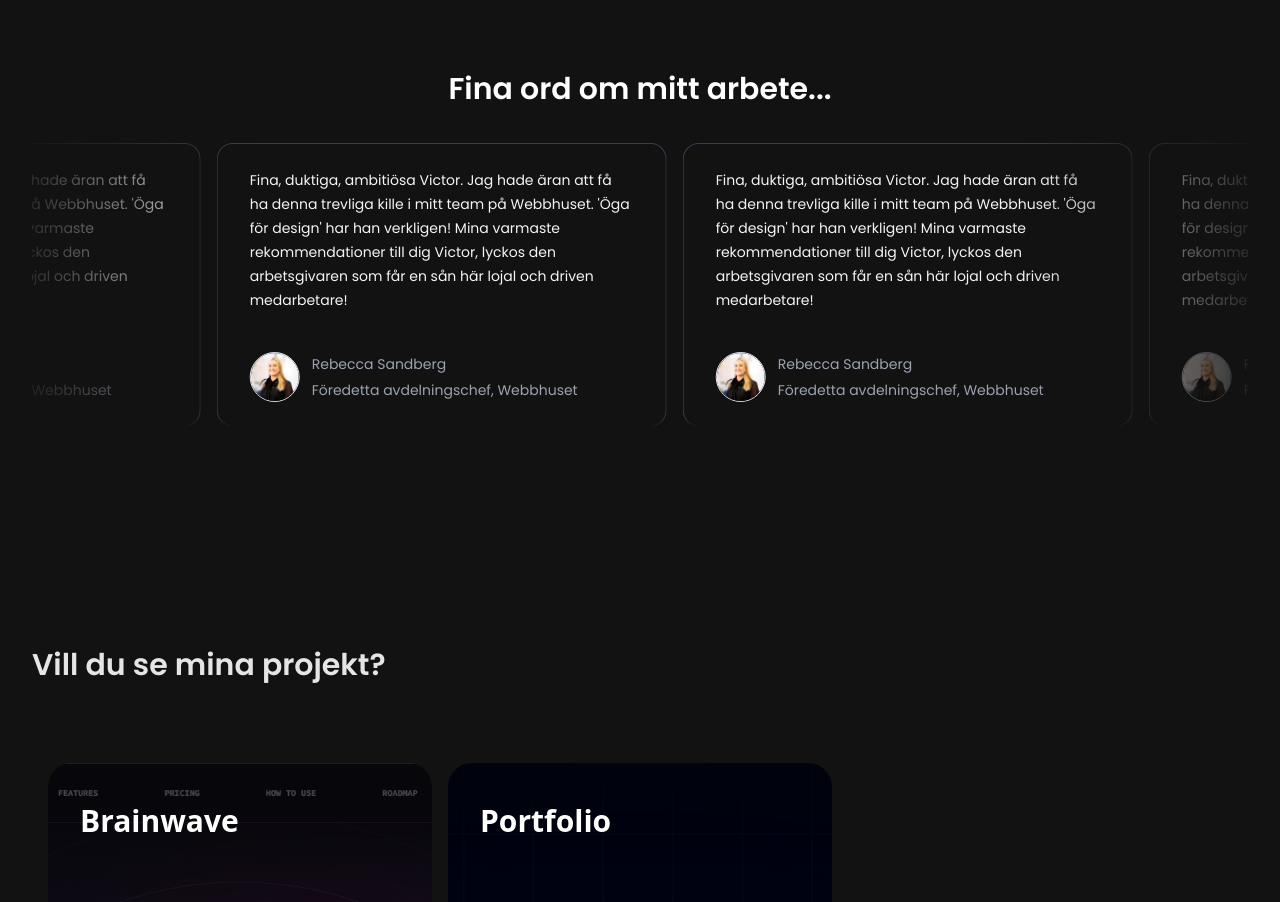
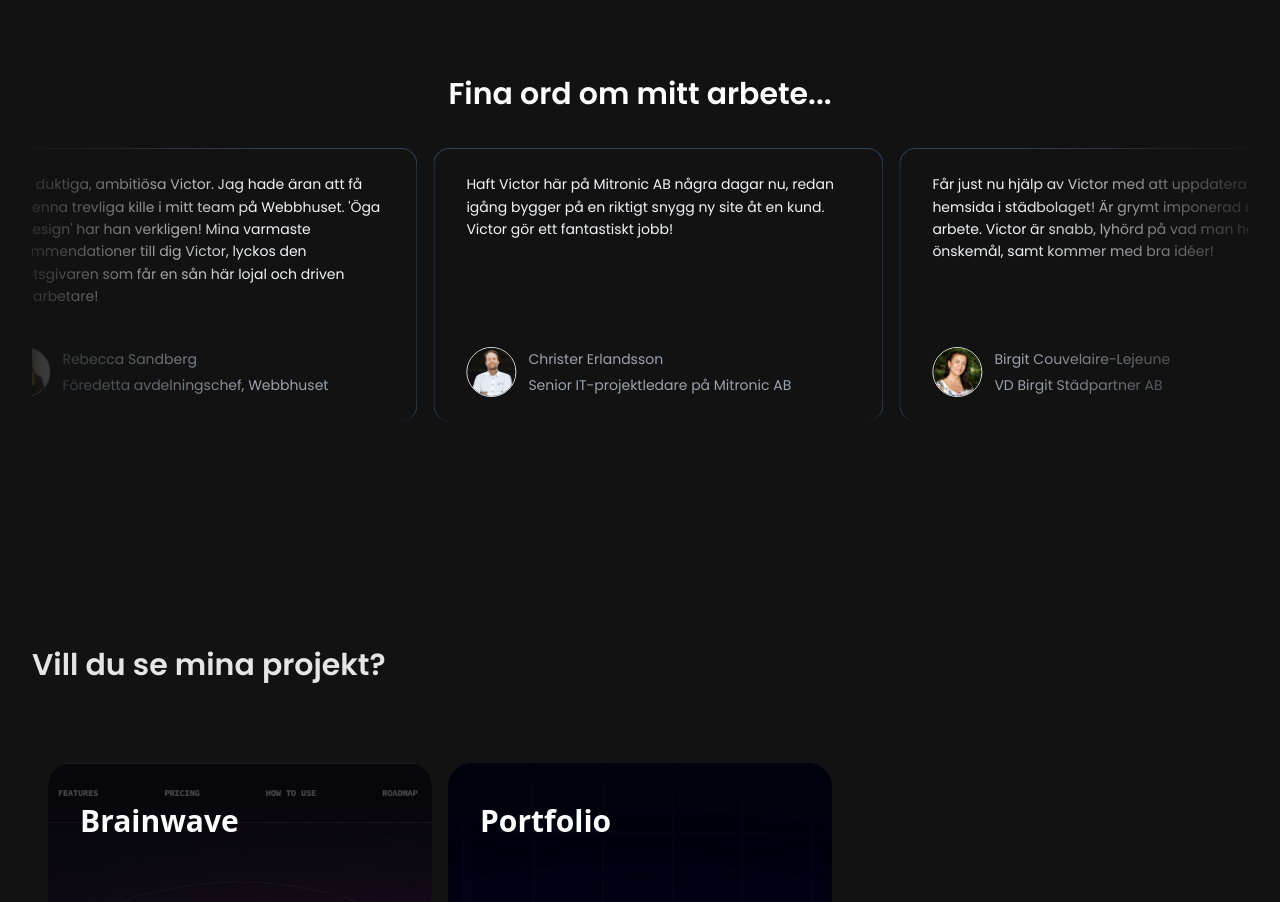
Before and after one commit to vCqstro/my_portfolio, a Next.js app: page / in a window 1280 px wide. Shown: the part 1580-2482 px from the top of the page. Built offline with nearby package versions, Linux system fonts and the light colour scheme.

Commit message:
Added an informational text in project section and updated testimonials section.

```diff
--- a/components/Projects.tsx
+++ b/components/Projects.tsx
@@ -33,6 +33,7 @@ const BrainwaveContent = () => {
           projektet har gett mig självförtroendet att ta på mig mer komplexa
           uppgifter och samt bredda mina kunskaper.
         </p>
+        <p className="text-base md:text-2xl font-sans max-w-3xl">OBS: Innehållet på denna sida är exempelinnehåll och har inget samband med verkligheten.</p>
         <div className="flex justify-between">
           <Link target="_blank" href="https://brainwave-nu-weld.vercel.app/">
             <Button size={"lg"} variant={"default"} className="text-white">
@@ -82,6 +83,7 @@ const PortfolioContent = () => {
           något. Det här projektet har gett mig självförtroendet att fortsätta
           utveckla mina färdigheter och ta mig an mer komplexa uppdrag.
         </p>
+        <p className="text-base md:text-2xl font-sans max-w-3xl">OBS: Innehållet på denna sida är exempelinnehåll och har inget samband med verkligheten.</p>
         <div className="flex justify-between">
           <Link
             target="_blank"
--- a/components/Testimonials.tsx
+++ b/components/Testimonials.tsx
@@ -11,7 +11,7 @@ export default function InfiniteMovingCardsDemo() {
         <InfiniteMovingCards
           items={testimonials}
           direction="right"
-          speed="normal"
+          speed="fast"
           className="text-black"
           pauseOnHover
         />
@@ -29,18 +29,18 @@ const testimonials: {
 }[] = [
   {
     quote:
-      "Fina, duktiga, ambitiösa Victor. Jag hade äran att få ha denna trevliga kille i mitt team på Webbhuset. 'Öga för design' har han verkligen! Mina varmaste rekommendationer till dig Victor, lyckos den arbetsgivaren som får en sån här lojal och driven medarbetare!",
-    name: "Rebecca Sandberg",
-    title: "Föredetta avdelningschef, Webbhuset",
-    src: "/images/rebecca_sandberg.png",
+      "Haft Victor här på Mitronic AB några dagar nu, redan igång bygger på en riktigt snygg ny site åt en kund. Victor gör ett fantastiskt jobb!",
+    name: "Christer Erlandsson",
+    title: "Senior IT-projektledare på Mitronic AB",
+    src: "/images/christer.png",
     id: "testimonial1", // Unique identifier for the first item
   },
   {
     quote:
-      "Fina, duktiga, ambitiösa Victor. Jag hade äran att få ha denna trevliga kille i mitt team på Webbhuset. 'Öga för design' har han verkligen! Mina varmaste rekommendationer till dig Victor, lyckos den arbetsgivaren som får en sån här lojal och driven medarbetare!",
-    name: "Rebecca Sandberg",
-    title: "Föredetta avdelningschef, Webbhuset",
-    src: "/images/rebecca_sandberg.png",
+      "Får just nu hjälp av Victor med att uppdatera vår hemsida i städbolaget! Är grymt imponerad av hans arbete. Victor är snabb, lyhörd på vad man har för önskemål, samt kommer med bra idéer!",
+    name: "Birgit Couvelaire-Lejeune",
+    title: "VD Birgit Städpartner AB",
+    src: "/images/birgit.png",
     id: "testimonial2", // Unique identifier for the second item
   },
   // ... other testimonials with unique IDs
--- a/components/ui/infinite-moving-cards.tsx
+++ b/components/ui/infinite-moving-cards.tsx
@@ -95,20 +95,21 @@ export const InfiniteMovingCards = ({
         {items.map((item) => (
           <li
             key={item.id} // Use the item's unique ID as the key
-            className="w-[350px] max-w-full relative rounded-2xl border border-b-0 flex-shrink-0 border-slate-700 px-8 py-6 md:w-[450px]"
+            className="w-[350px] max-w-full relative rounded-2xl border border-b-0 flex-shrink-0 border-slate-700 px-8 py-6 md:w-[450px] flex flex-col justify-between"
             style={{
               background:
                 "linear-gradient(180deg, var(--slate-800), var(--slate-900))",
             }}
           >
-            <blockquote>
+            <blockquote className="flex flex-col">
               <div
                 aria-hidden="true"
                 className="user-select-none -z-1 pointer-events-none absolute -left-0.5 -top-0.5 h-[calc(100%_+_4px)] w-[calc(100%_+_4px)]"
               />
-              <span className=" relative z-20 text-sm leading-[1.6] text-gray-100 font-normal">
+              <span className="relative z-20 text-sm leading-[1.6] text-gray-100 font-normal">
                 {item.quote}
               </span>
+            </blockquote>
             <div className="relative z-20 gap-3 pt-10 flex flex-row items-center">
               <div className="">
                 <Image
@@ -120,15 +121,14 @@ export const InfiniteMovingCards = ({
                 />
               </div>
               <span className="flex flex-col gap-1">
-                  <span className=" text-sm leading-[1.6] text-gray-400 font-normal">
+                <span className="text-sm leading-[1.6] text-gray-400 font-normal">
                   {item.name}
                 </span>
-                  <span className=" text-sm leading-[1.6] text-gray-400 font-normal">
+                <span className="text-sm leading-[1.6] text-gray-400 font-normal">
                   {item.title}
                 </span>
               </span>
             </div>
-            </blockquote>
           </li>
         ))}
       </ul>
```
Also changed, not shown: public/images/birgit.png (added), public/images/christer.png (added). Lines whose indentation alone changed are shown as unchanged.
